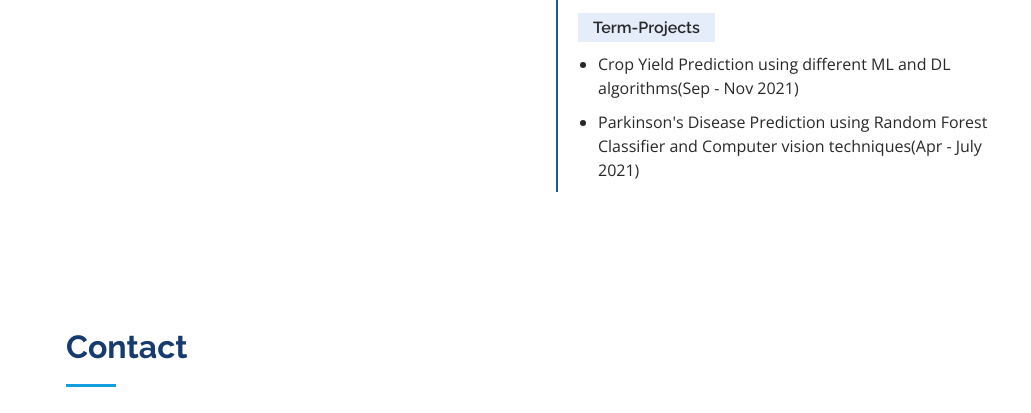
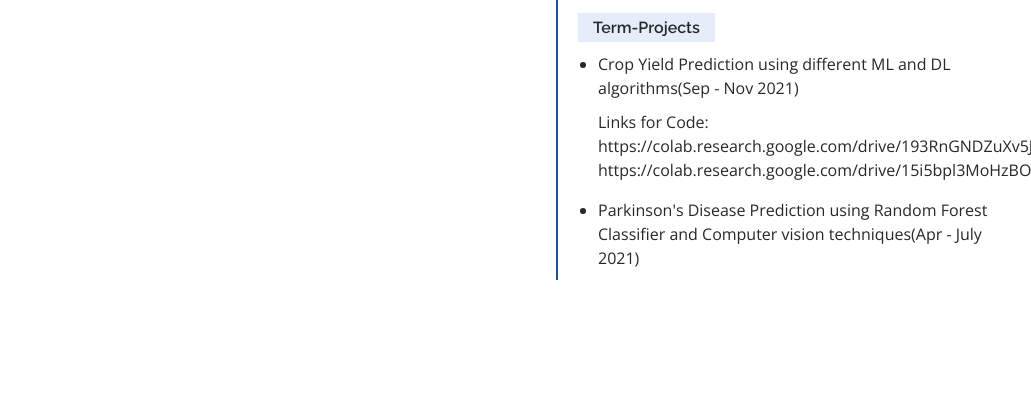
Before and after one commit to ysaianusha/Sai-Anusha-portfolio, a plain HTML site: page index.html in a window 1280 px wide. Shown: the part 2891-3304 px from the top of the page, without its empty margins (249-1280 px from the left). Drawn offline with nearby package versions, Linux system fonts and the light colour scheme.

Commit message:
Update index.html

```diff
--- a/index.html
+++ b/index.html
@@ -196,6 +196,10 @@
               <h5>Term-Projects</h5>
               <ul>
                 <li>Crop Yield Prediction using different ML and DL algorithms(Sep - Nov 2021)</li>
+                <p>Links for Code:
+                https://colab.research.google.com/drive/193RnGNDZuXv5JfcVWoPvPxs2HebQ63D0
+                https://colab.research.google.com/drive/15i5bpl3MoHzBO7_iQOS0Zou6IyEGQLJp
+                </p>
                 <li>Parkinson's Disease Prediction using Random Forest Classifier and Computer vision techniques(Apr - July 2021)</li>
               </ul>
             </div>
```
